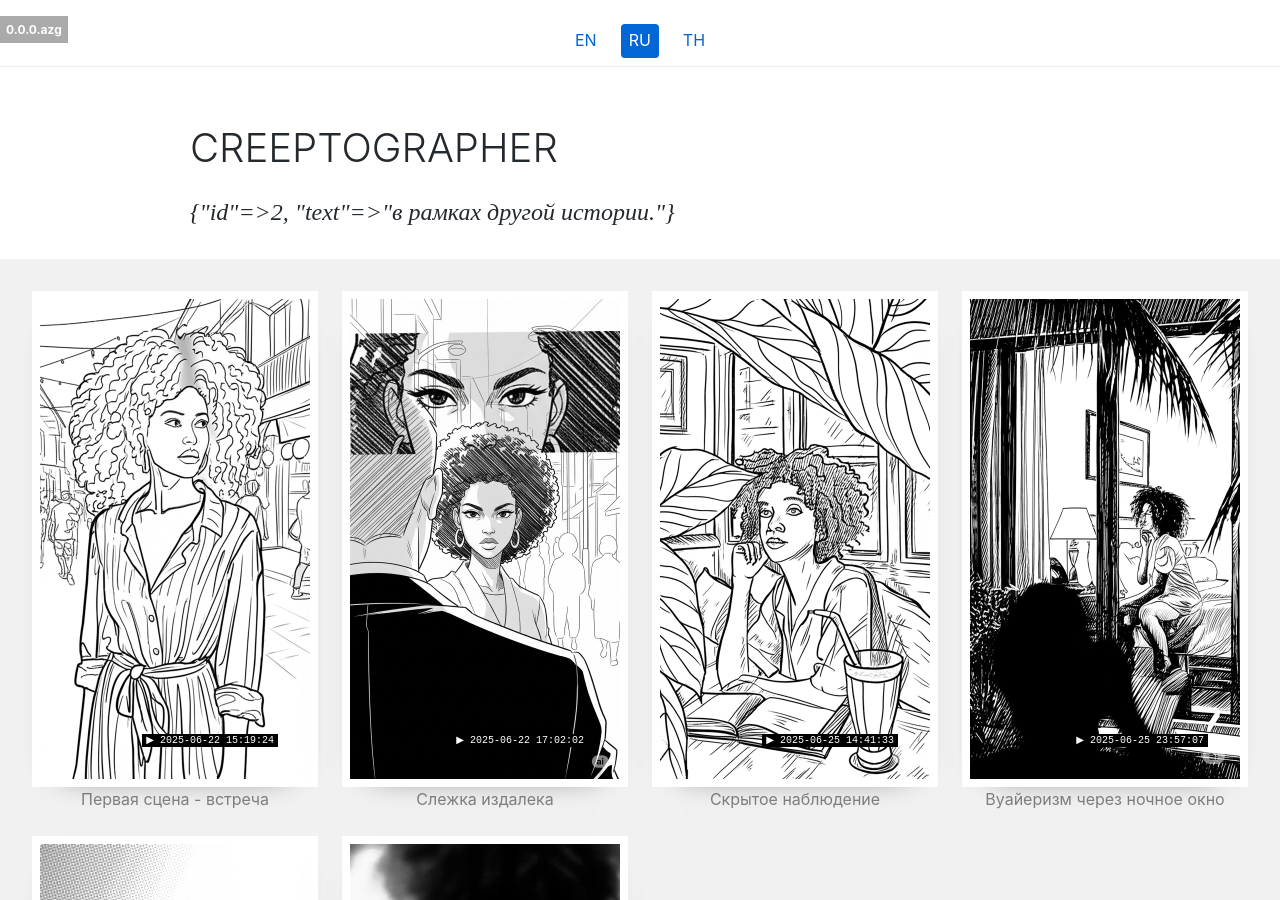
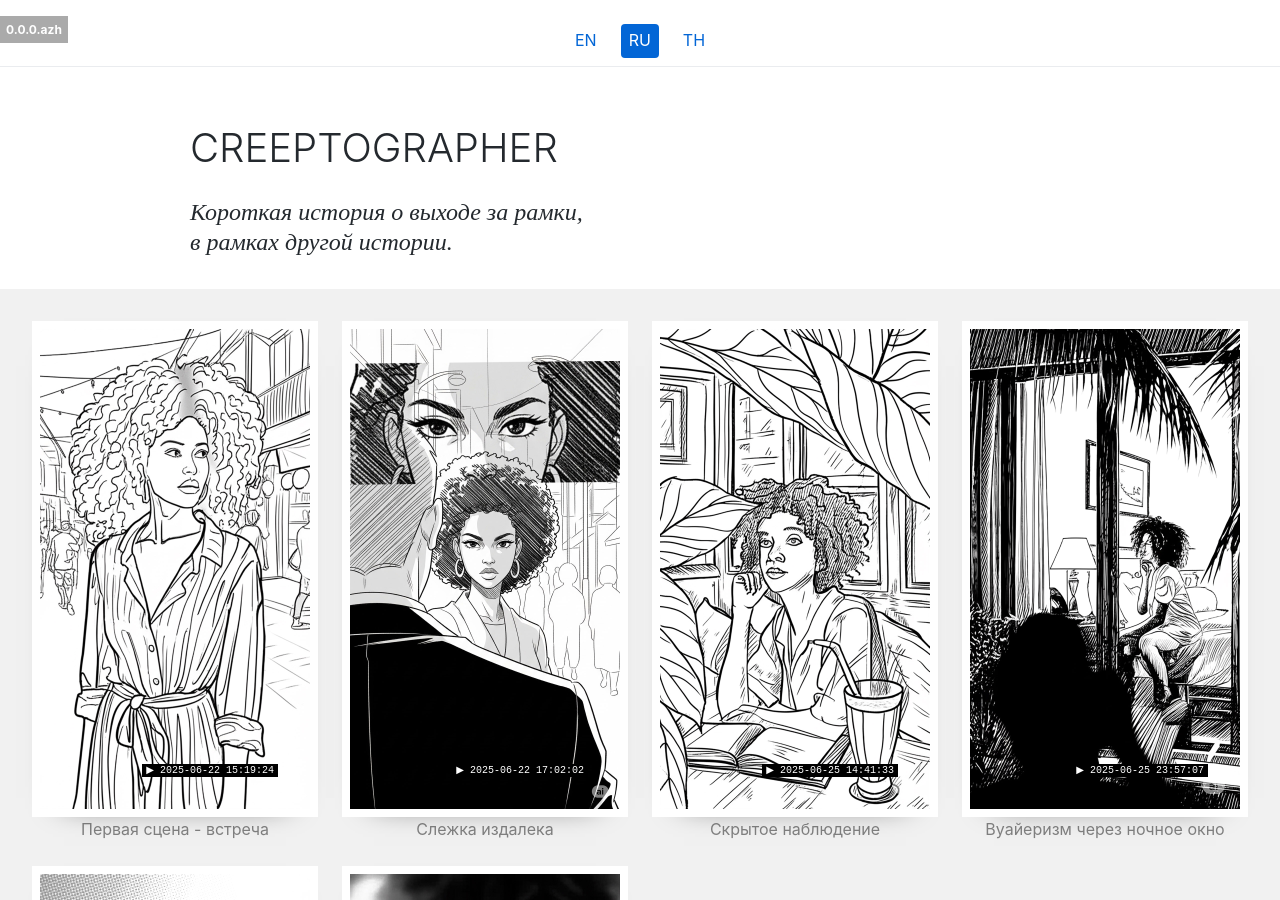
Before and after one commit to konstantinbarkalov/creeptographer, a Jekyll site: the page built from docs/ru/index.md, in a window 1280 px wide and 900 px high. Built offline with Jekyll 4.4.1, drawn with Linux system fonts in a browser that asks for light colours; some of the changed text lies outside the part shown.

Commit message:
Fix tagline access in header.html for correct display

```diff
--- a/docs/_config.yml
+++ b/docs/_config.yml
@@ -2,7 +2,7 @@ title: Creeptographer
 description: A movie with line yet to be written
 baseurl: "/creeptographer"
 url: "https://konstantinbarkalov.github.io"
-version: "0.0.0.azg"
+version: "0.0.0.azh"
 last_updated: 2025-06-23
 
 # Build settings
--- a/docs/_includes/header.html
+++ b/docs/_includes/header.html
@@ -1,7 +1,7 @@
 <div class="site-header text-content">
     <h1>{{ site.data[page.lang].header.title }}</h1>
     <h2>
-        {{ site.data[page.lang].header.tagline[1] }}<br/>
-        {{ site.data[page.lang].header.tagline[2] }}
+        {{ site.data[page.lang].header.tagline[0].text }}<br/>
+        {{ site.data[page.lang].header.tagline[1].text }}
     </h2>
 </div>
```
